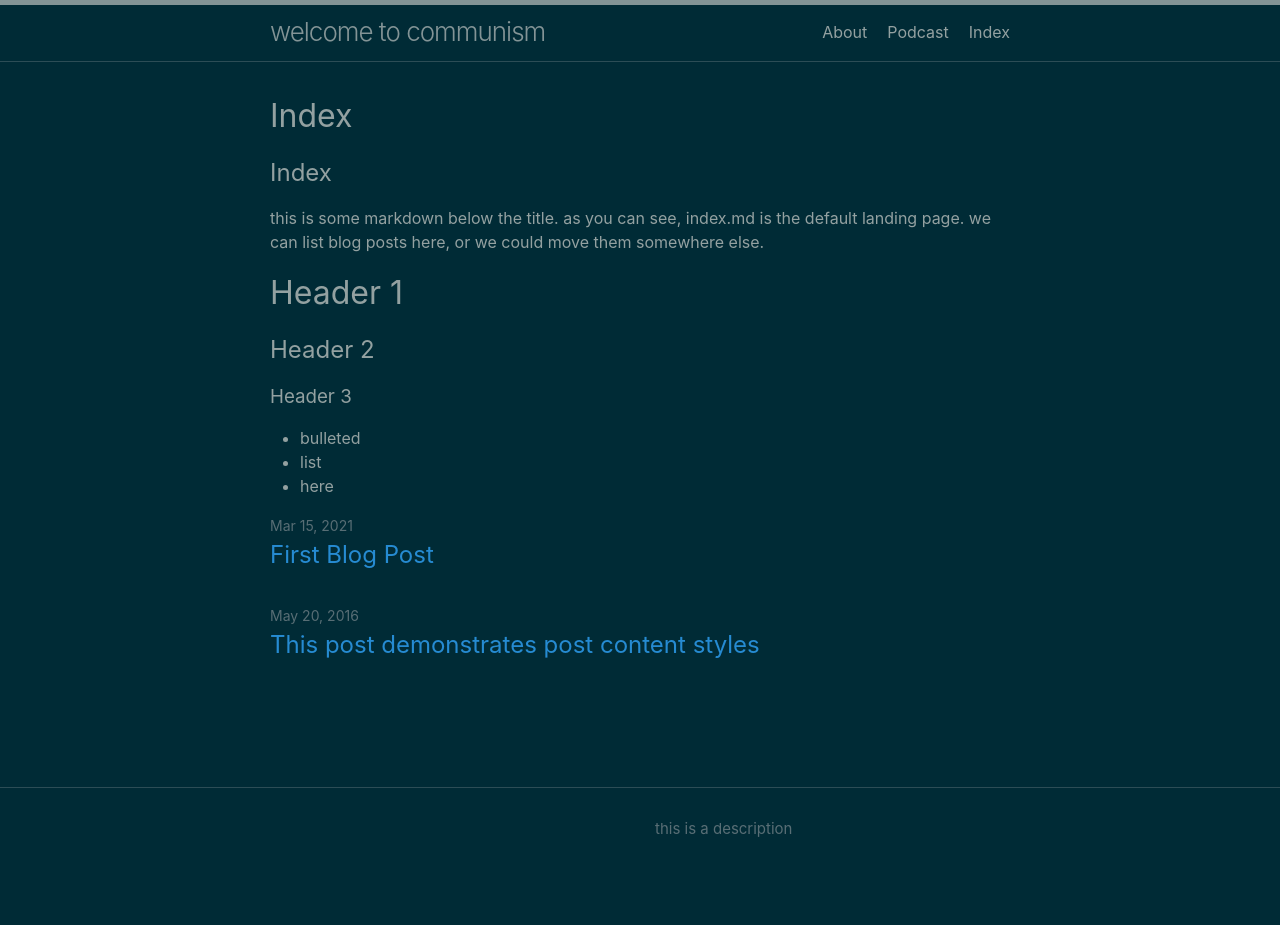
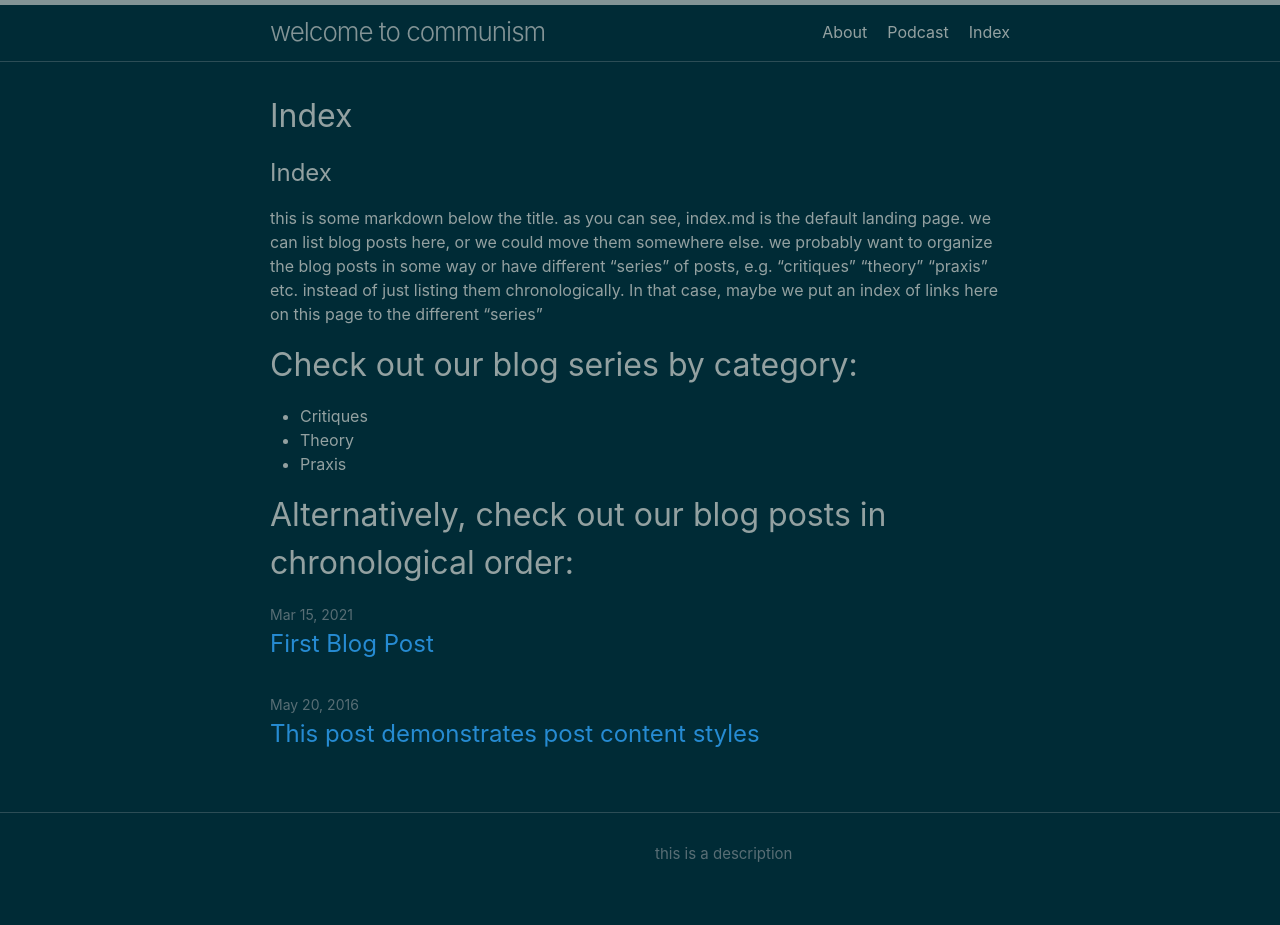
Before and after one commit to alext180/alext180.github.io, a Jekyll site: the page built from index.md, in a window 1280 px wide. Built offline with Jekyll 4.4.1, drawn with Linux system fonts in a browser that asks for light colours; our own code applies the rules of GitHub Pages for plain Markdown files; before the commit the page ends 900 px from its top, so only the background shows below that.

Commit message:
Update index.md

```diff
--- a/index.md
+++ b/index.md
@@ -1,10 +1,10 @@
 ## Index
 this is some markdown below the title. as you can see, index.md is the default landing page. we can list blog posts here, or we could move them somewhere else.
+we probably want to organize the blog posts in some way or have different "series" of posts, e.g. "critiques" "theory" "praxis" etc. instead of just listing them chronologically. In that case, maybe we put an index of links here on this page to the different "series"
 
-# Header 1
-## Header 2
-### Header 3
+# Check out our blog series by category:
+- Critiques
+- Theory
+- Praxis
 
-- bulleted
-- list
-- here
+# Alternatively, check out our blog posts in chronological order:
```
